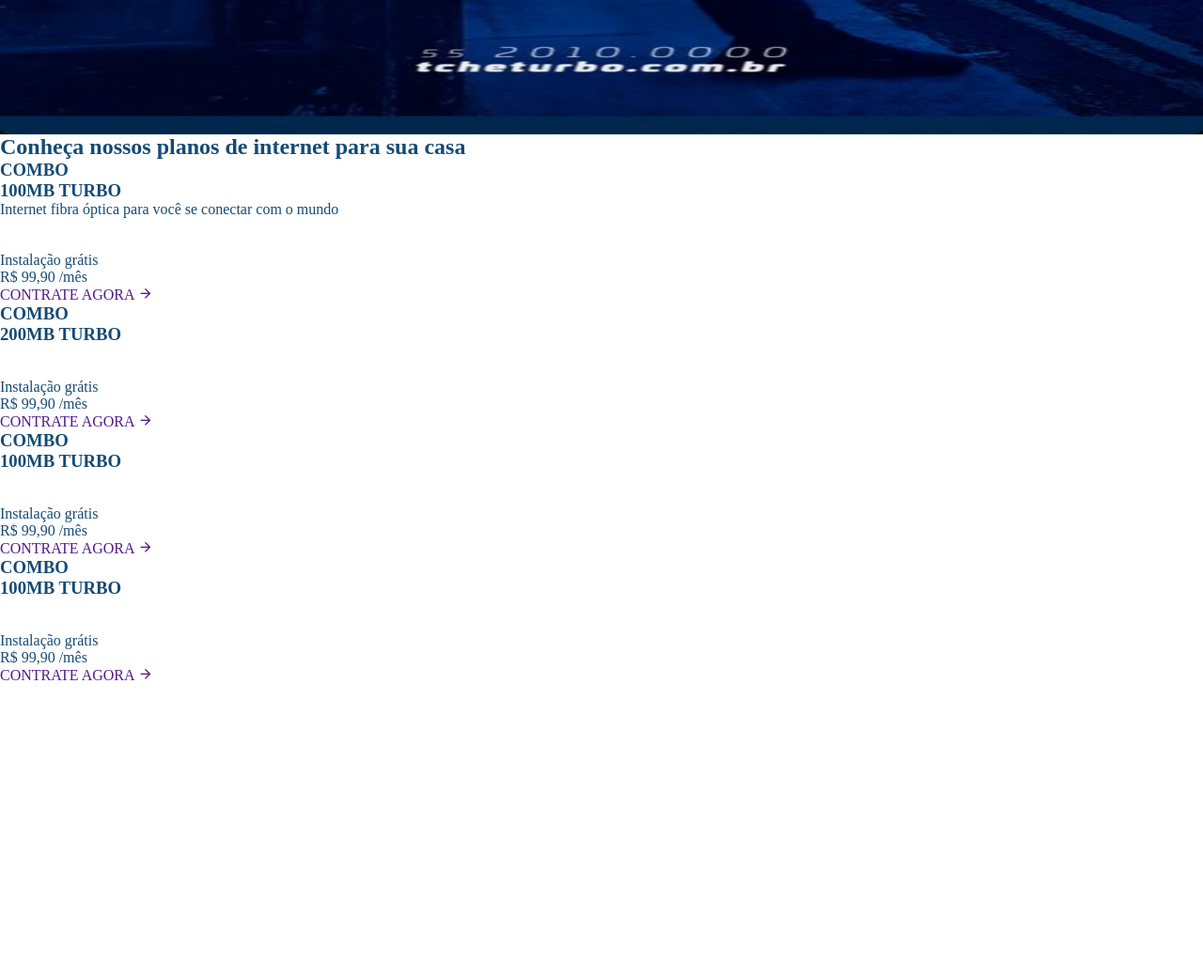
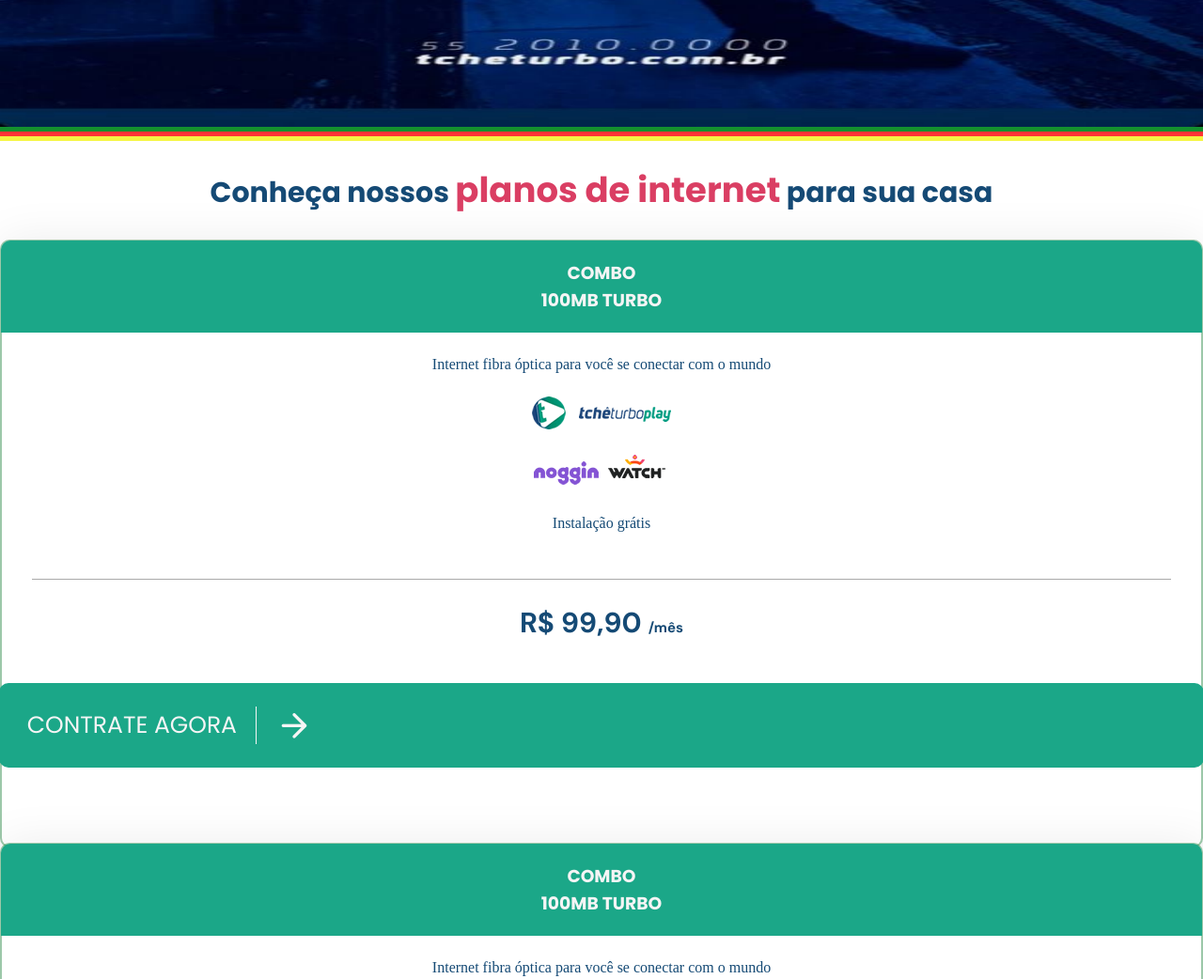
Before and after one commit to AndreiMuhlDev/tche, a plain HTML site: page index.html in a window 1280 px wide. Shown: the part 799-1841 px from the top of the page at 94% size. Before the commit the page ends 1527 px from the top, so only its background shows below. Drawn offline with nearby package versions, Linux system fonts and the light colour scheme; files whose address does not match are found by name.

Commit message:
Add files via upload

```diff
--- a/index.html
+++ b/index.html
@@ -89,16 +89,17 @@
             </div>
           </div>
           <p>Instalação grátis</p>
-            <p class="price">R$ 99,90<span class="mounth"> /mês</span></p>
-            <a href="">CONTRATE AGORA <span class="icon-arrow-right"></span></a>
+            <h4 class="price">R$ 99,90 <span class="mounth"> /mês</span></h4>
+            <p><a href="" class="contract">CONTRATE AGORA <span class="icon-arrow-right"></span></a></p>
         </div>
         <div class="card">
-          <div class="spotlight"></div>
           <div class="plan">
-            <h3>COMBO<br> 200MB TURBO</h3>
+            <h3>COMBO<br> 100MB TURBO</h3>
           </div>
+          <p>Internet fibra óptica para você se conectar com o mundo
           </p>
           <div class="card-icons">
+
             <div class="ttplay">
               <a href=""><img src="assets/pictures/play-small.png" alt=""></a>
             </div>
@@ -106,17 +107,19 @@
               <a href=""><img src="assets/pictures/noggin.png" alt=""></a>
               <a href=""><img src="assets/pictures/watch.png" alt=""></a>
             </div>
-            <p>Instalação grátis</p>
-            <p class="price">R$ 99,90<span class="mounth"> /mês</span></p>
-            <a href="">CONTRATE AGORA <span class="icon-arrow-right"></span></a>
           </div>
+          <p>Instalação grátis</p>
+            <h4 class="price">R$ 99,90 <span class="mounth"> /mês</span></h4>
+            <p><a href="" class="contract">CONTRATE AGORA <span class="icon-arrow-right"></span></a></p>
         </div>
         <div class="card">
           <div class="plan">
             <h3>COMBO<br> 100MB TURBO</h3>
           </div>
+          <p>Internet fibra óptica para você se conectar com o mundo
           </p>
           <div class="card-icons">
+
             <div class="ttplay">
               <a href=""><img src="assets/pictures/play-small.png" alt=""></a>
             </div>
@@ -124,17 +127,19 @@
               <a href=""><img src="assets/pictures/noggin.png" alt=""></a>
               <a href=""><img src="assets/pictures/watch.png" alt=""></a>
             </div>
-            <p>Instalação grátis</p>
-            <p class="price">R$ 99,90<span class="mounth"> /mês</span></p>
-            <a href="">CONTRATE AGORA <span class="icon-arrow-right"></span></a>
           </div>
+          <p>Instalação grátis</p>
+            <h4 class="price">R$ 99,90 <span class="mounth"> /mês</span></h4>
+            <p><a href="" class="contract">CONTRATE AGORA <span class="icon-arrow-right"></span></a></p>
         </div>
         <div class="card">
           <div class="plan">
             <h3>COMBO<br> 100MB TURBO</h3>
           </div>
+          <p>Internet fibra óptica para você se conectar com o mundo
           </p>
           <div class="card-icons">
+
             <div class="ttplay">
               <a href=""><img src="assets/pictures/play-small.png" alt=""></a>
             </div>
@@ -142,10 +147,10 @@
               <a href=""><img src="assets/pictures/noggin.png" alt=""></a>
               <a href=""><img src="assets/pictures/watch.png" alt=""></a>
             </div>
-            <p>Instalação grátis</p>
-            <p class="price">R$ 99,90<span class="mounth"> /mês</span></p>
-            <a href="">CONTRATE AGORA <span class="icon-arrow-right"></span></a>
           </div>
+          <p>Instalação grátis</p>
+            <h4 class="price">R$ 99,90 <span class="mounth"> /mês</span></h4>
+            <p><a href="" class="contract">CONTRATE AGORA <span class="icon-arrow-right"></span></a></p>
         </div>
       </section>
     </main>
--- a/style.css
+++ b/style.css
@@ -90,6 +90,7 @@
   align-items: center;
   justify-content: space-between;
   width: 100%;
+  position: relative;
 }
 
 nav ul li {
@@ -125,32 +126,39 @@
 nav .menu {
   opacity: 0;
   visibility: hidden;
-  position: relative;
+  top: -20rem;
+  transition: 0.4s;
 }
 
 nav .menu ul {
   display: none;
 }
 
-nav.show .menu {
+#header nav.show .menu {
+  box-shadow: 0px 0px 5px var(--base-color-second);
+}
+
+#header .container nav.show .menu {
   opacity: 1;
   visibility: visible;
 
   background: var(--body-color);
+  overflow: hidden;
+  height: 25vh;
+  width: 35vw;
+  top: 50px;
+  left: 255px;
 
-  position: fixed;
-  top: 150px;
-  left: 0;
+  position: absolute;
 
   display: grid;
   place-content: center;
+  z-index: 999;
+  border-radius: 10px;
 }
 
 nav.show .menu ul {
   display: grid;
-  margin-top: 0.625rem;
-  height: 15vh;
-  width: 100vw;
 }
 
 .toggle {
@@ -165,9 +173,126 @@
 }
 
 .slider .carousel {
-  margin-top: 1.5rem;
+  margin-top: 1rem;
 }
 
 .swiper-slide {
+  padding: auto;
   height: 100vh;
 }
+
+.slider .border .border-one {
+  border-bottom: 5px solid rgb(19, 145, 46);
+}
+
+.slider .border .border-two {
+  border-bottom: 5px solid rgba(255, 40, 40, 0.938);
+}
+
+.slider .border .border-three {
+  border-bottom: 5px solid rgba(245, 245, 54, 0.938);
+}
+
+.presentation {
+  text-align: center;
+  margin: 1.5rem auto;
+  font-size: 1.875rem;
+  font-family: var(--title-font);
+}
+
+.presentation span {
+  color: var(--base-color-alt);
+  font-weight: 700;
+  font-size: 2.3125rem;
+}
+
+.cards .card {
+  padding: 3.625rem 2rem;
+  box-shadow: 1px 1px 50px rgba(0, 0, 0, 0.08);
+  border-radius: 0.625rem;
+  margin-top: 1.5625rem;
+  border: 2px solid rgba(12, 119, 44, 0.404);
+  margin-bottom: -30px;
+}
+
+.cards .card:hover {
+  background: rgba(231, 215, 215, 0.295);
+}
+
+.cards .card .plan {
+  color: whitesmoke;
+  font-family: var(--title-font);
+  text-align: center;
+  background: var(--base-color-second);
+  margin-top: -3.6875rem;
+  margin-left: -2.0625rem;
+  margin-right: -2.0625rem;
+  margin-bottom: 1.25rem;
+  padding: 1.25rem;
+  border-radius: 0.625rem 0.625rem 0 0;
+}
+
+.cards .card p {
+  text-align: center;
+  margin: 1.5625rem;
+  margin-bottom: 1.5625rem;
+}
+
+.cards .card h4 {
+  border-top: 1px solid rgba(0, 0, 0, 0.336);
+  width: 100%;
+}
+
+.cards .card .price {
+  padding-top: 1.625rem;
+  margin-top: 3.125rem;
+  padding-bottom: 1.25rem;
+  font-size: 1.875rem;
+  text-align: center;
+  font-family: var(--body-font);
+}
+
+.cards .card .price span {
+  font-size: 0.94rem;
+}
+
+.cards .card .card-icons p {
+  text-align: center;
+  margin: 0.125rem auto;
+}
+
+.cards .card .card-icons .ttplay,
+.cards .card .card-icons .noggin-watch {
+  text-align: center;
+  margin-top: 1.4375rem;
+}
+
+.card .contract {
+  display: flex;
+  font-family: var(--title-font);
+  background-color: var(--base-color-second);
+  font-size: 20px;
+  color: whitesmoke;
+  text-align: center;
+  align-items: center;
+  border-radius: 10px;
+  padding-left: 30px;
+  padding-top: 25px;
+  padding-bottom: 25px;
+  margin-left: -3.7625rem;
+  margin-right: -3.7625rem;
+  font-size: 25px;
+}
+
+.card .contract span {
+  color: whitesmoke;
+  text-align: center;
+  margin-left: 20px;
+  padding-left: 20px;
+  font-size: 40px;
+  border-left: 1px solid;
+}
+
+.card .contract:hover {
+  background-color: aquamarine;
+}
```
Also changed, not shown: main.js (+2 -5 lines), assets/pictures/noggin.png (added), assets/pictures/play-small.png (added), assets/pictures/watch.png (added).
